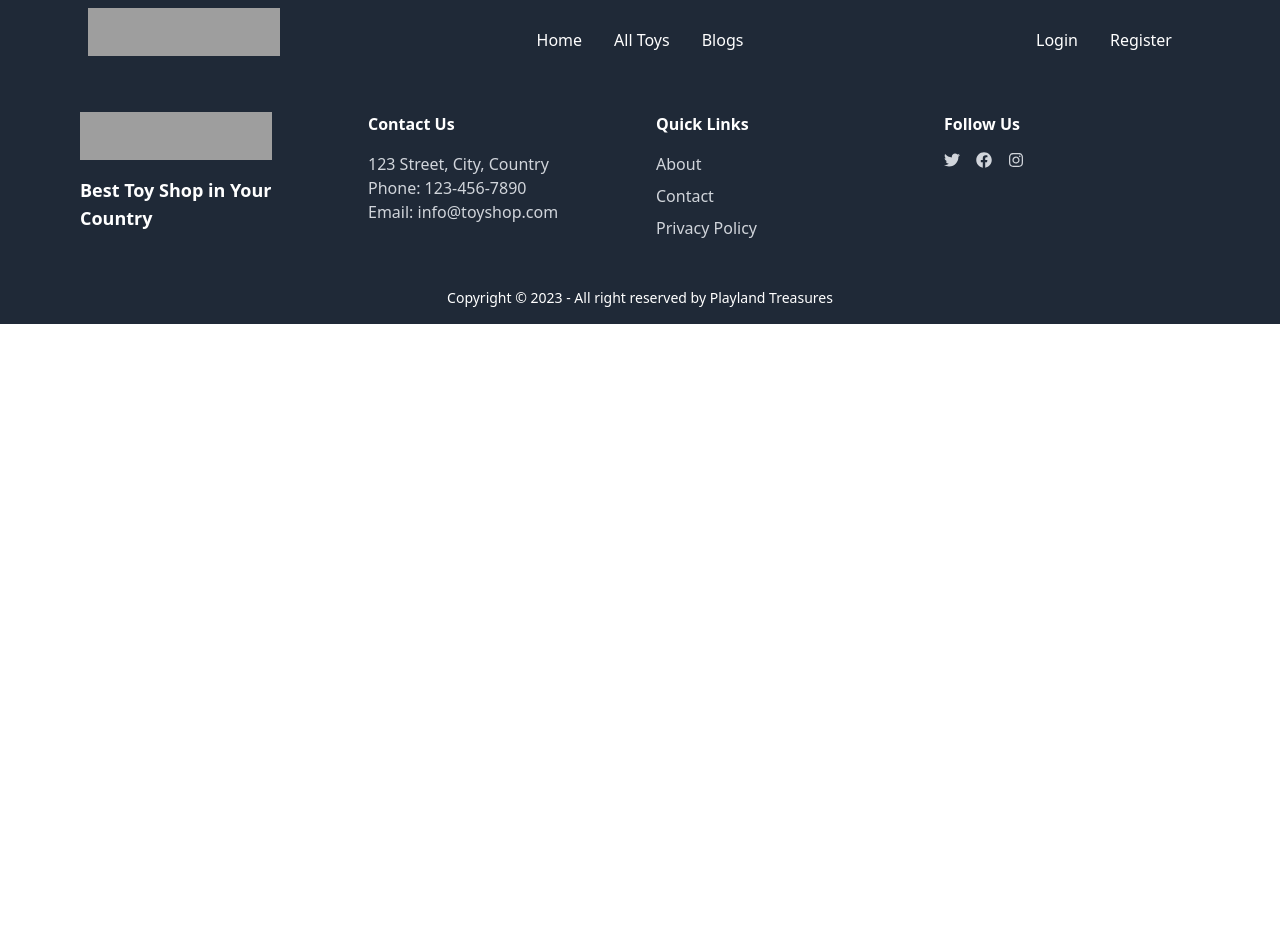
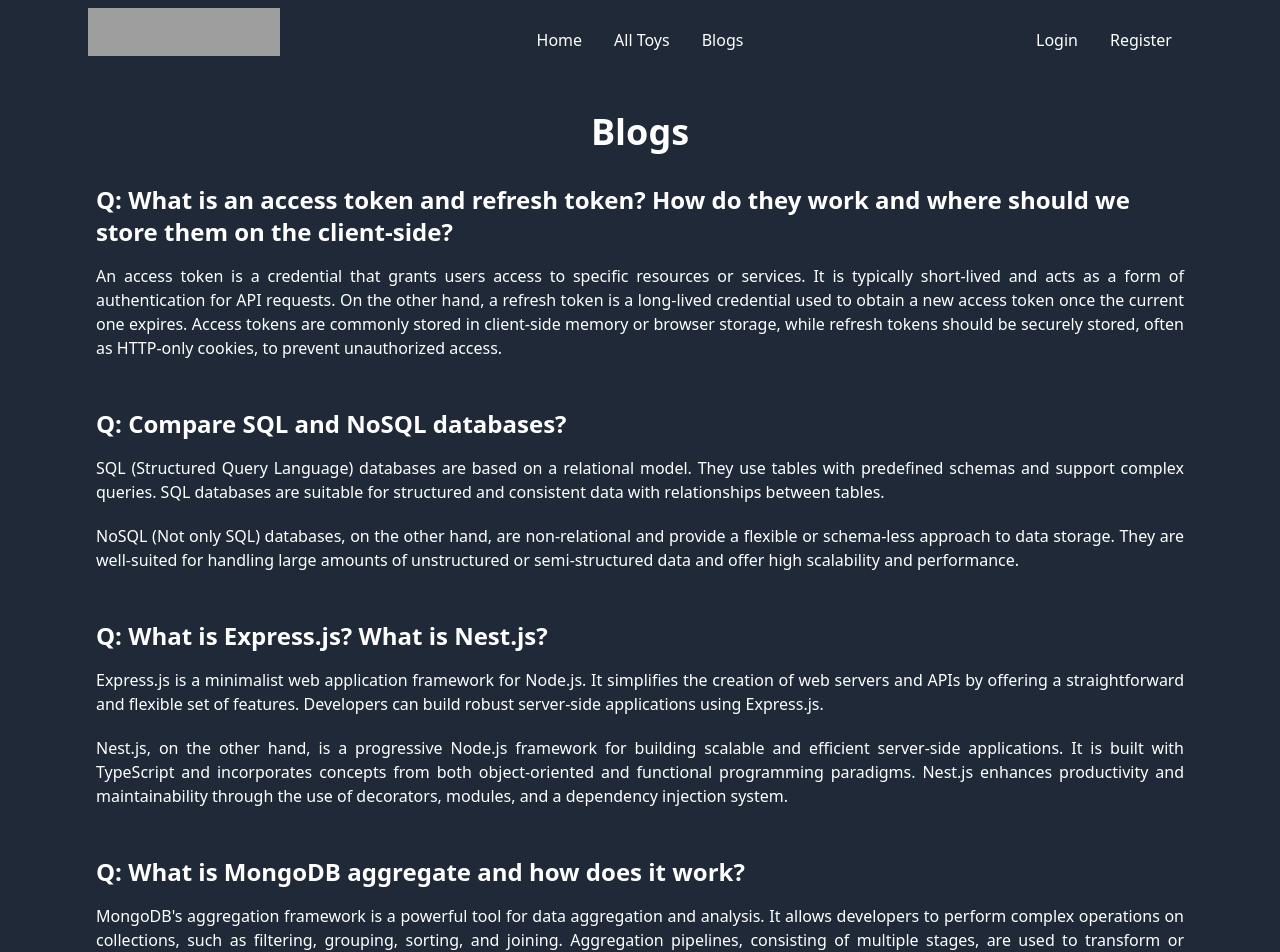
Before and after one commit to adittacse/playland-treasures-toy-shop, a React (Vite) app: page /blogs in a window 1280 px wide. Shown: the top 952 px of the page. Before the commit the page ends 800 px from the top, so only its background shows below. Built offline with nearby package versions, Linux system fonts and the light colour scheme; no server answers; grey boxes are pictures that could not be loaded.

Commit message:
questions and answers are added to blog page

```diff
--- a/src/components/Blogs/Blogs.jsx
+++ b/src/components/Blogs/Blogs.jsx
@@ -1,9 +1,52 @@
 import React from 'react';
 
 const Blogs = () => {
+    const blogs = [
+        {
+            id: 1,
+            question: "What is an access token and refresh token? How do they work and where should we store them on the client-side?",
+            content: "An access token is a credential that grants users access to specific resources or services. It is typically short-lived and acts as a form of authentication for API requests. On the other hand, a refresh token is a long-lived credential used to obtain a new access token once the current one expires. Access tokens are commonly stored in client-side memory or browser storage, while refresh tokens should be securely stored, often as HTTP-only cookies, to prevent unauthorized access.",
+        },
+        {
+            id: 2,
+            question: "Compare SQL and NoSQL databases?",
+            content: "SQL (Structured Query Language) databases are based on a relational model. They use tables with predefined schemas and support complex queries. SQL databases are suitable for structured and consistent data with relationships between tables.\n" +
+                "\n" +
+                "NoSQL (Not only SQL) databases, on the other hand, are non-relational and provide a flexible or schema-less approach to data storage. They are well-suited for handling large amounts of unstructured or semi-structured data and offer high scalability and performance.",
+        },
+        {
+            id: 3,
+            question: "What is Express.js? What is Nest.js?",
+            content: "Answer to the third question...",
+        },
+        {
+            id: 4,
+            question: "What is MongoDB aggregate and how does it work?",
+            content: "Answer to the fourth question...",
+        },
+    ];
+
     return (
-        <div>
-
+        <div className="container mx-auto px-4 py-8 text-white">
+            <h2 className="text-4xl font-bold text-center mb-8">Blogs</h2>
+            <div className="mb-12">
+                <h3 className="text-2xl font-bold mb-4">Q: What is an access token and refresh token? How do they work and where should we store them on the client-side?</h3>
+                <p className="text-justify">An access token is a credential that grants users access to specific resources or services. It is typically short-lived and acts as a form of authentication for API requests. On the other hand, a refresh token is a long-lived credential used to obtain a new access token once the current one expires. Access tokens are commonly stored in client-side memory or browser storage, while refresh tokens should be securely stored, often as HTTP-only cookies, to prevent unauthorized access.</p>
+            </div>
+            <div className="mb-12">
+                <h3 className="text-2xl font-bold mb-4">Q: Compare SQL and NoSQL databases?</h3>
+                <p className="text-justify mb-5">SQL (Structured Query Language) databases are based on a relational model. They use tables with predefined schemas and support complex queries. SQL databases are suitable for structured and consistent data with relationships between tables.</p>
+                <p className="text-justify">NoSQL (Not only SQL) databases, on the other hand, are non-relational and provide a flexible or schema-less approach to data storage. They are well-suited for handling large amounts of unstructured or semi-structured data and offer high scalability and performance.</p>
+            </div>
+            <div className="mb-12">
+                <h3 className="text-2xl font-bold mb-4">Q: What is Express.js? What is Nest.js?</h3>
+                <p className="text-justify mb-5">Express.js is a minimalist web application framework for Node.js. It simplifies the creation of web servers and APIs by offering a straightforward and flexible set of features. Developers can build robust server-side applications using Express.js.</p>
+                <p className="text-justify">Nest.js, on the other hand, is a progressive Node.js framework for building scalable and efficient server-side applications. It is built with TypeScript and incorporates concepts from both object-oriented and functional programming paradigms. Nest.js enhances productivity and maintainability through the use of decorators, modules, and a dependency injection system.</p>
+            </div>
+            <div className="mb-12">
+                <h3 className="text-2xl font-bold mb-4">Q: What is MongoDB aggregate and how does it work?</h3>
+                <p className="text-justify">MongoDB's aggregation framework is a powerful tool for data aggregation and analysis. It allows developers to perform complex operations on collections, such as filtering, grouping, sorting, and joining. Aggregation pipelines, consisting of multiple stages, are used to transform or analyze data in MongoDB. The framework provides flexible and efficient ways to process data within the database, enabling advanced data manipulation and analytics.</p>
+            </div>
         </div>
     );
 };
```
